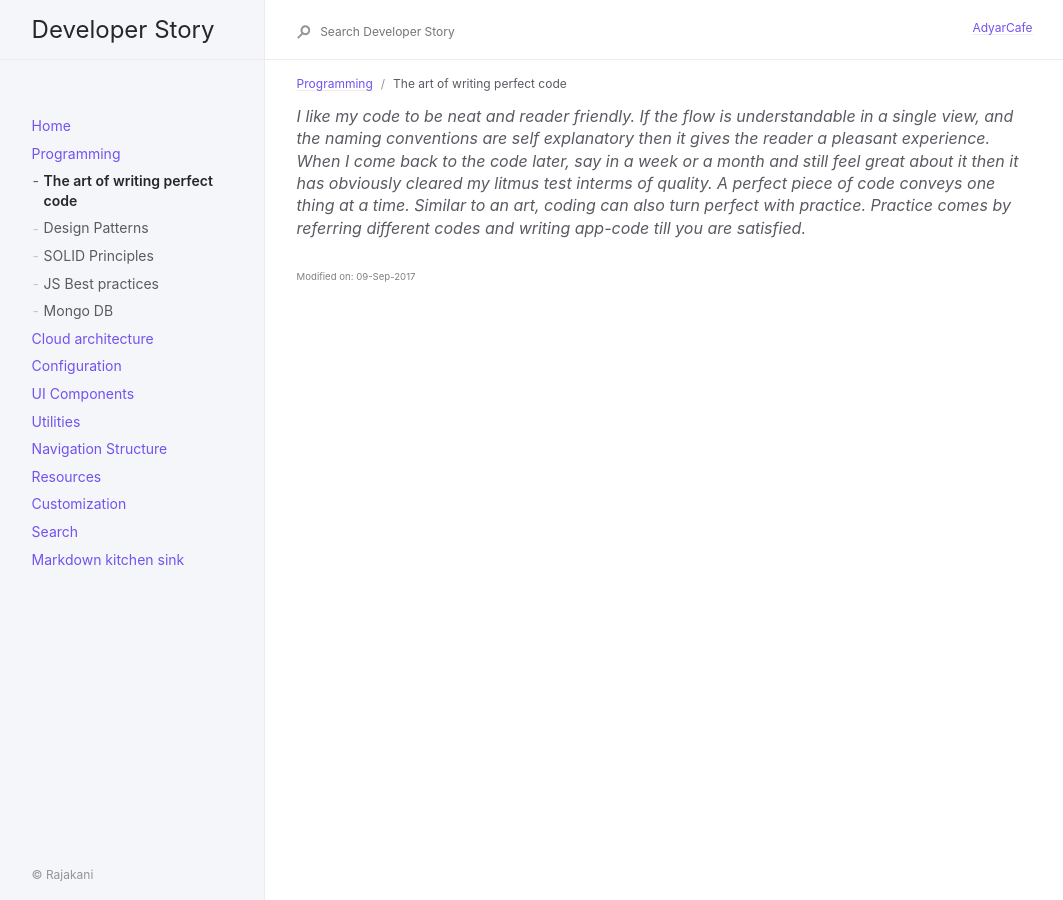
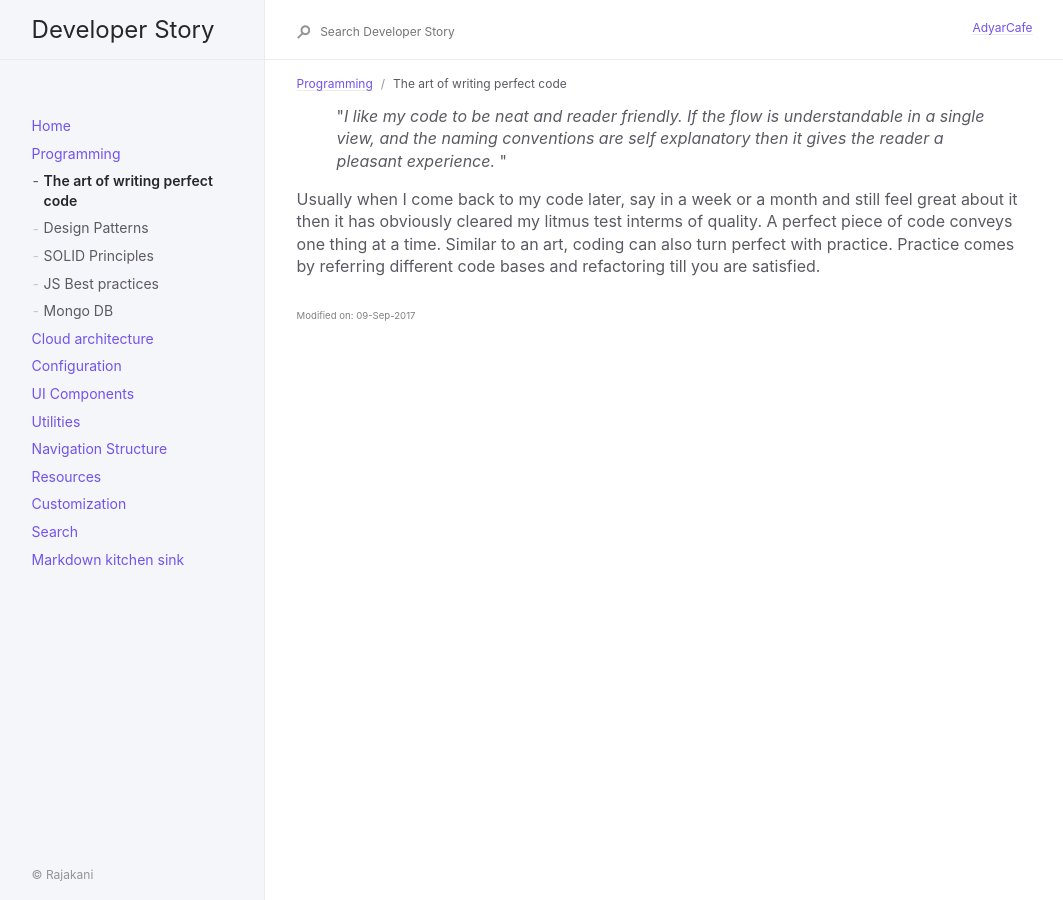
Before and after one commit to Rajakani/rajakani.github.io, a Jekyll site: the page built from docs/programming/art-of-beautiful-code.md, in a window 1280 px wide. Shown: the whole page, without its empty margins (17-1080 px from the left). Built offline with Jekyll 4.4.1, drawn with Linux system fonts in a browser that asks for light colours.

Commit message:
POST Change: Beautiful code changes

```diff
--- a/docs/programming/art-of-beautiful-code.md
+++ b/docs/programming/art-of-beautiful-code.md
@@ -5,4 +5,8 @@ parent: Programming
 nav_order: 1
 modifiedDate: 09-Sep-2017
 ---
-<em>I like my code to be neat and reader friendly. If the flow is understandable in a single view, and the naming conventions are self explanatory then it gives the reader a pleasant experience. When I come back to the code later, say in a week or a month and still feel great about it then it has obviously cleared my litmus test interms of quality. A perfect piece of code conveys one thing at a time. Similar to an art, coding can also turn perfect with practice. Practice comes by referring different codes and writing app-code till you are satisfied.  </em>
+> &quot;*I like my code to be neat and reader friendly. If the flow is understandable in a single view, and the naming conventions are self explanatory then it gives the reader a pleasant experience.* &quot;
+
+Usually when I come back to my code later, say in a week or a month and still feel great about it then it has obviously cleared my litmus test interms of quality.
+A perfect piece of code conveys one thing at a time.
+Similar to an art, coding can also turn perfect with practice. Practice comes by referring different code bases and refactoring till you are satisfied.
```
